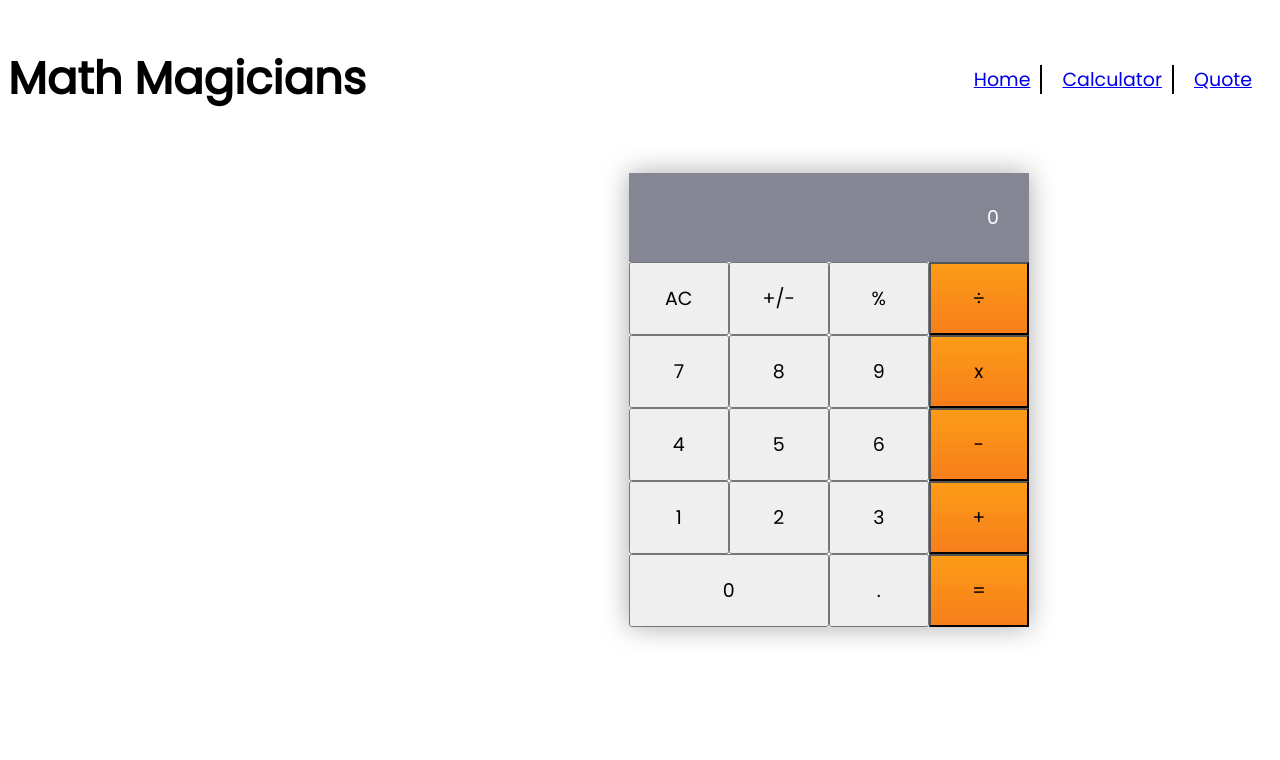
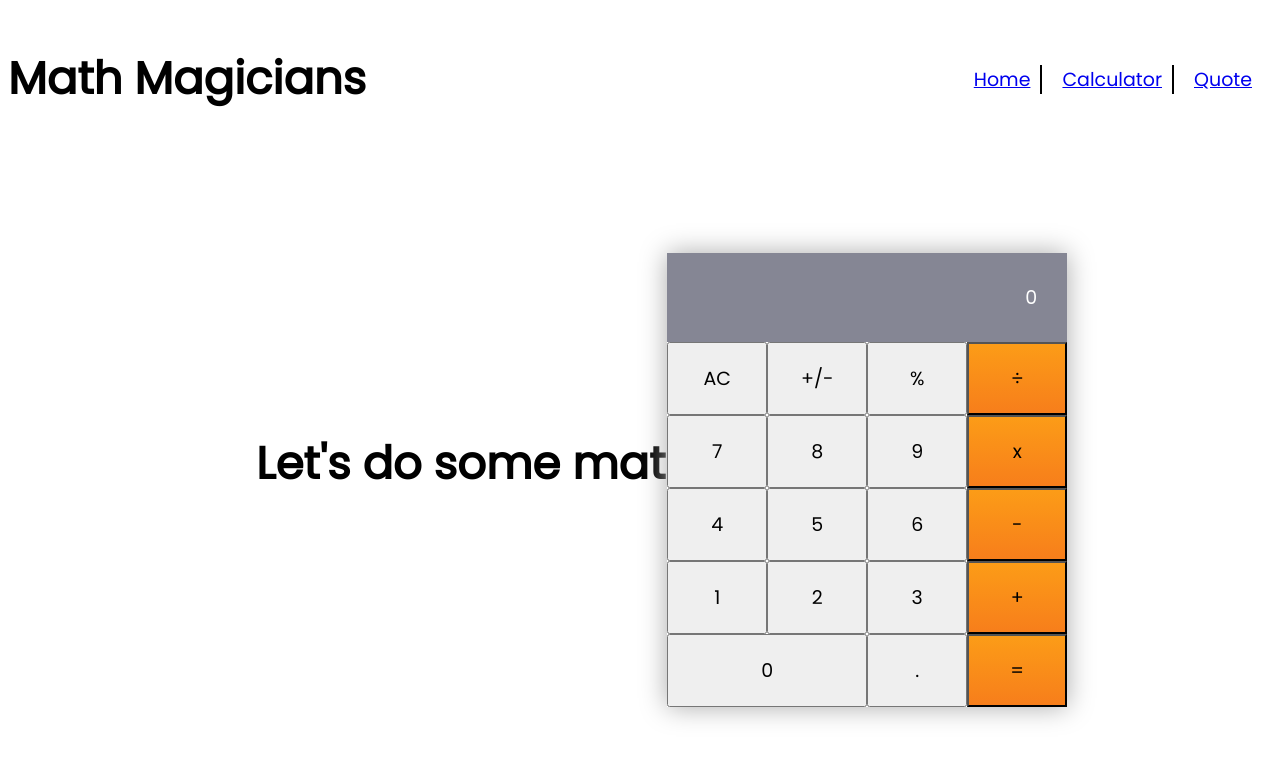
Before and after one commit to Nemwel-Boniface/math-magicians, a React (Create React App) app: page / in a window 1280 px wide. Shown: the top 760 px of the page. Built offline with nearby package versions, Linux system fonts and the light colour scheme.

Commit message:
Update completed Calculator page

```diff
--- a/src/Calculator.css
+++ b/src/Calculator.css
@@ -1,8 +1,17 @@
-.calculator {
+
+.left {
+  position: absolute;
+  left: 20%;
+  top: 50%;
+}
+.left h1 {
+  font-size: 45px;
+}
+.right {
   width: 400px;
   position: absolute;
-  right: 4%;
-  top: 50%;
+  right: 1%;
+  top: 60%;
   transform: translate(-50%, -50%);
   box-shadow: 0 0 25px 0 #aaa;
 }
--- a/src/components/Calculator.js
+++ b/src/components/Calculator.js
@@ -14,6 +14,10 @@ const Calculator = () => {
   return (
     <>
       <div className="calculator">
+        <div className='left'>
+          <h1>Let's do some math!</h1>
+        </div>
+        <div className='right'>
           <div className="resultsPanel">
             <span className="result">
               {total}
@@ -43,6 +47,7 @@ const Calculator = () => {
           <button onClick={handleCalc} type="button" className="btn19 x">=</button>
         </div>
         </div>
+      </div>
     </>
   );
 };
--- a/src/index.css
+++ b/src/index.css
@@ -5,4 +5,5 @@
 
 .App {
   width: 100%;
+  /* position: relative; */
 }
```
Lines whose indentation alone changed are shown as unchanged.
